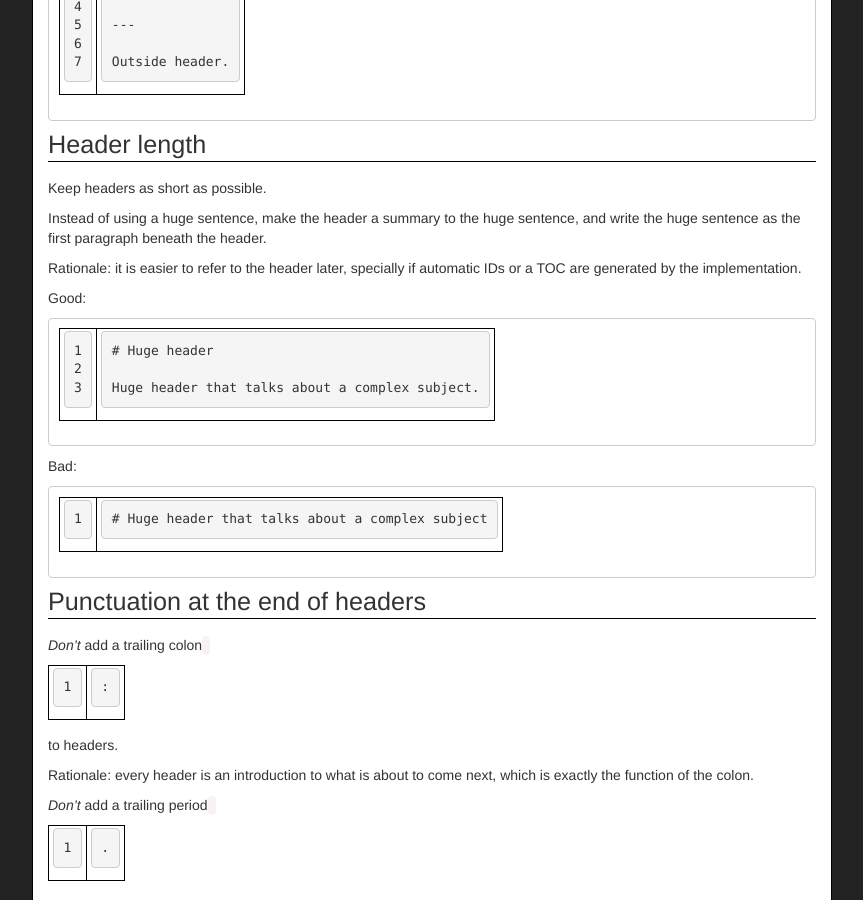
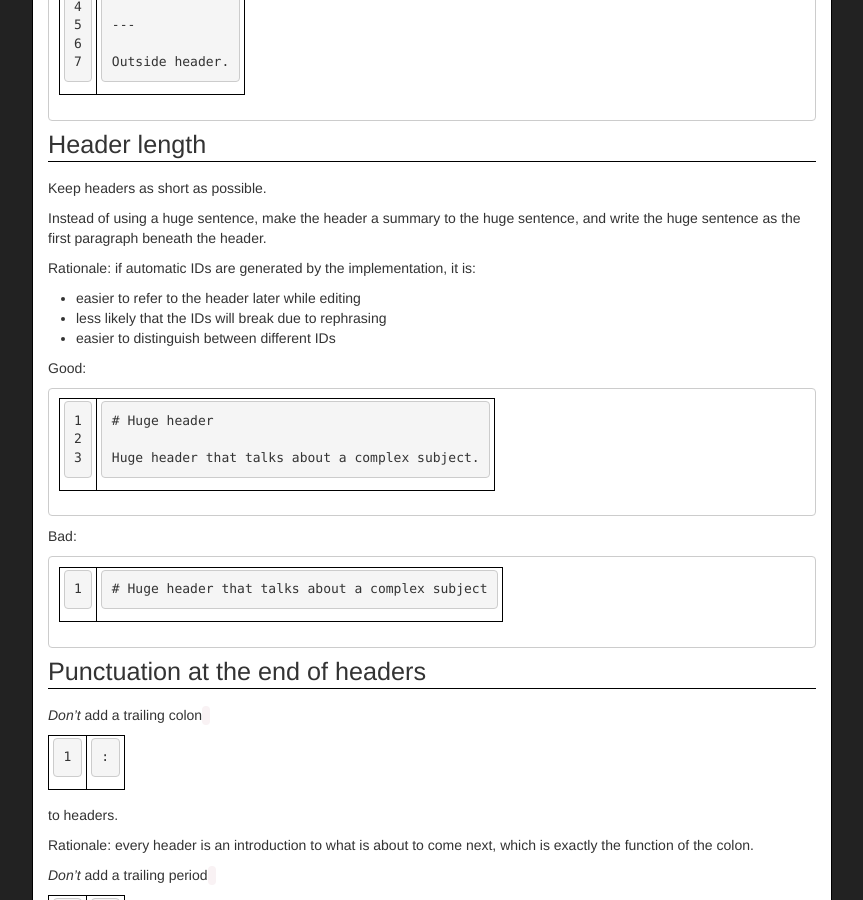
Before and after one commit to cirosantilli/markdown-style-guide, a Jekyll site: the page built from index.md, in a window 1280 px wide and 900 px high, scrolled down 21598 px. Shown: the whole window, without its empty margins (208-1071 px from the left). Built offline with Jekyll 4.4.1, drawn with Linux system fonts in a browser that asks for light colours; nearby versions of some CDN libraries.

Commit message:
clarify short header rationale further, see: #5

```diff
--- a/index.md
+++ b/index.md
@@ -707,8 +707,11 @@ Keep headers as short as possible.
 Instead of using a huge sentence, make the header a summary to the huge sentence,
 and write the huge sentence as the first paragraph beneath the header.
 
-Rationale: it is easier to refer to the header later,
-specially if automatic IDs or a TOC are generated by the implementation.
+Rationale: if automatic IDs are generated by the implementation, it is:
+
+- easier to refer to the header later while editing
+- less likely that the IDs will break due to rephrasing
+- easier to distinguish between different IDs
 
 Good:
 
```
